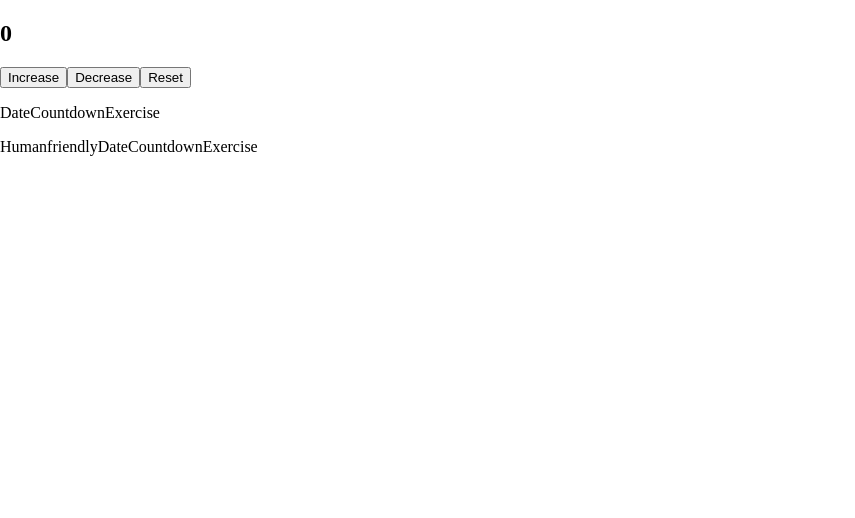
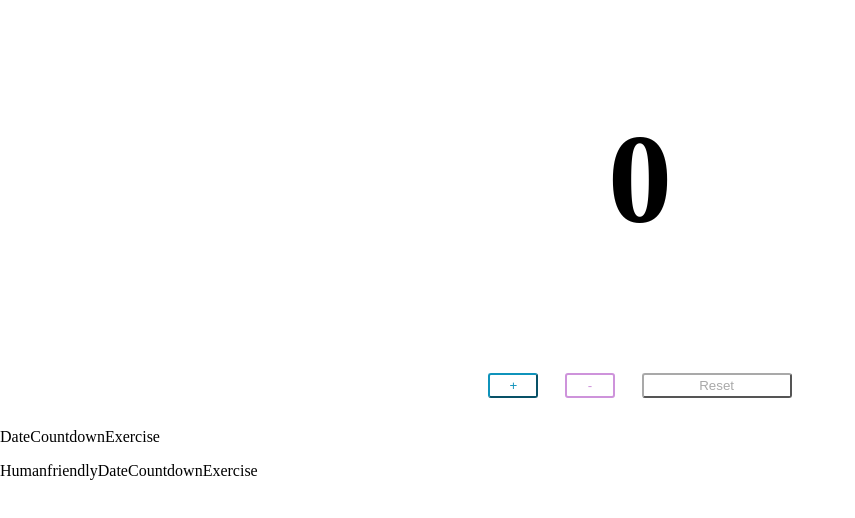
Before and after one commit to cygni/cygni-external-react-workshop, a React (Create React App) app: page / in a window 1280 px wide. Shown: the top 518 px of the page, without its empty margins (0-855 px from the left). Built offline with nearby package versions, Linux system fonts and the light colour scheme.

Commit message:
Counter exercise with style

```diff
--- a/src/CounterExercise.js
+++ b/src/CounterExercise.js
@@ -3,12 +3,25 @@ import './App.css';
 
 export default function ClickCounterExercise() {
   const [count, setCount] = useState(0);
+
   return (
-    <section>
-      <h2>{count}</h2>
-      <button onClick={() => setCount(count + 1)}>Increase</button>
-      <button onClick={() => setCount(count - 1)}>Decrease</button>
-      <button onClick={() => setCount(0)}>Reset</button>
+    <section className="container">
+      <h2 className="counter">{count}</h2>
+      <button
+        className="button increase-button"
+        onClick={() => setCount(count + 1)}
+      >
+        +
+      </button>
+      <button
+        className="button decrease-button"
+        onClick={() => setCount(count - 1)}
+      >
+        -
+      </button>
+      <button className="button reset-button" onClick={() => setCount(0)}>
+        Reset
+      </button>
     </section>
   );
 }
```
